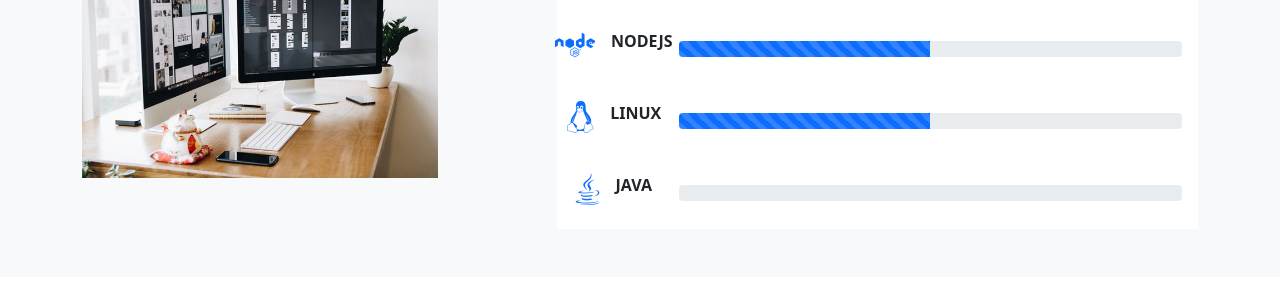
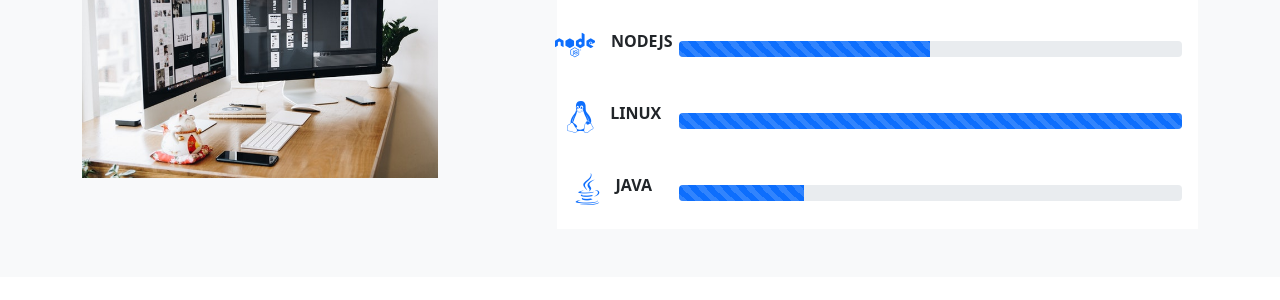
Before and after one commit to lengueSandra48/my-portfolio, a plain HTML site: page index.html in a window 1280 px wide. Shown: the part 1491-1791 px from the top of the page. Drawn offline with nearby package versions, Linux system fonts and the light colour scheme.

Commit message:
My expertise  java

```diff
--- a/index.html
+++ b/index.html
@@ -173,7 +173,7 @@
                 </div>
                 <div class="col">
                   <div class="progress">
-                    <div class="progress-bar progress-bar-striped progress-bar-animated w-50" role="progressbar" aria-valuenow="50" aria-valuemin="0" aria-valuemax="100"></div>
+                    <div class="progress-bar progress-bar-striped progress-bar-animated w-100" role="progressbar" aria-valuenow="100" aria-valuemin="0" aria-valuemax="100"></div>
                   </div>
                 </div>
               </div>
@@ -188,7 +188,7 @@
                 </div>
                 <div class="col">
                   <div class="progress">
-                    <div class="progress-bar progress-bar-striped progress-bar-animated w-0" role="progressbar" aria-valuenow="0" aria-valuemin="0" aria-valuemax="100"></div>
+                    <div class="progress-bar progress-bar-striped progress-bar-animated w-25" role="progressbar" aria-valuenow="25" aria-valuemin="0" aria-valuemax="100"></div>
                   </div>
                 </div>
               </div>
```
